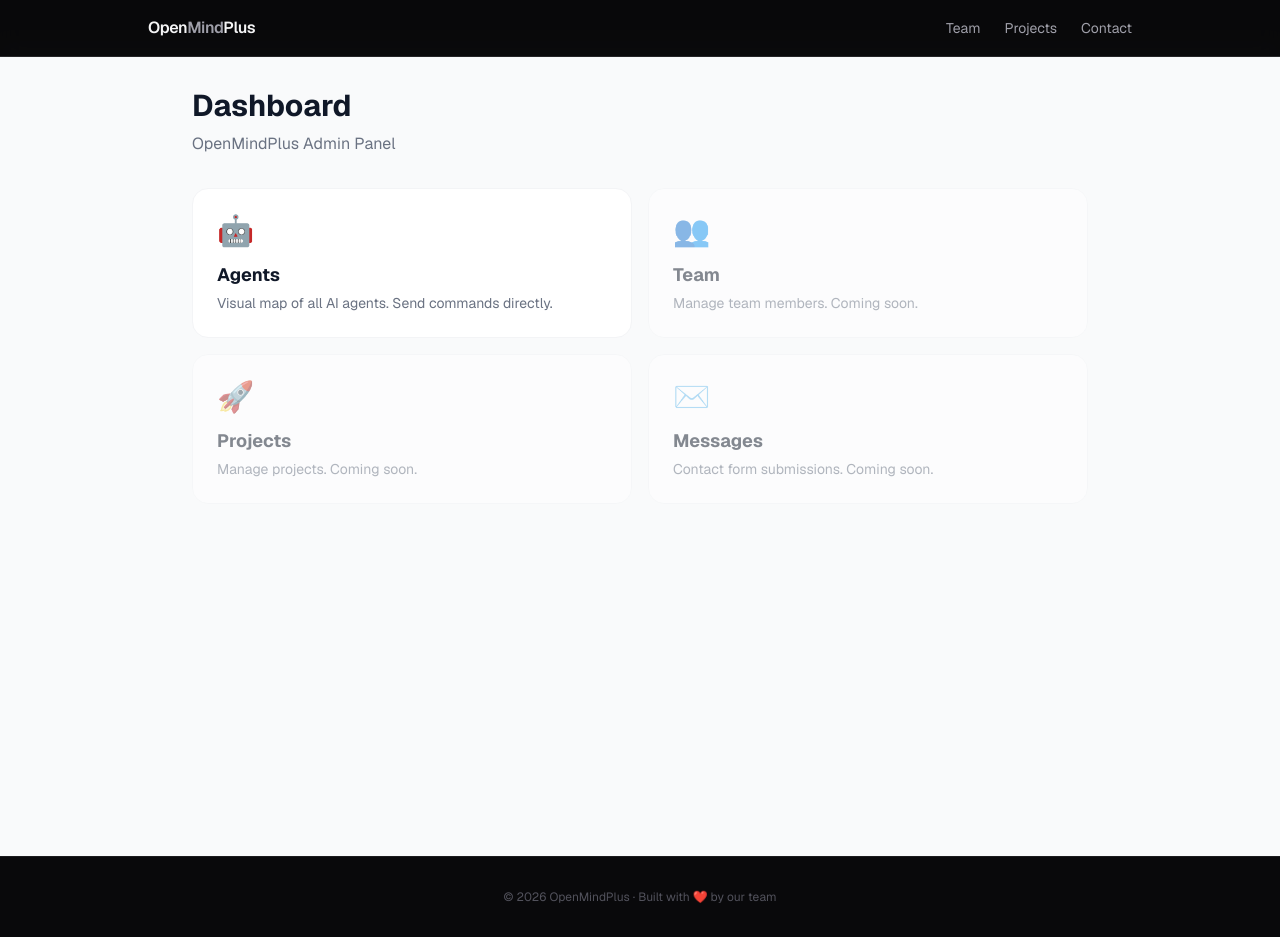
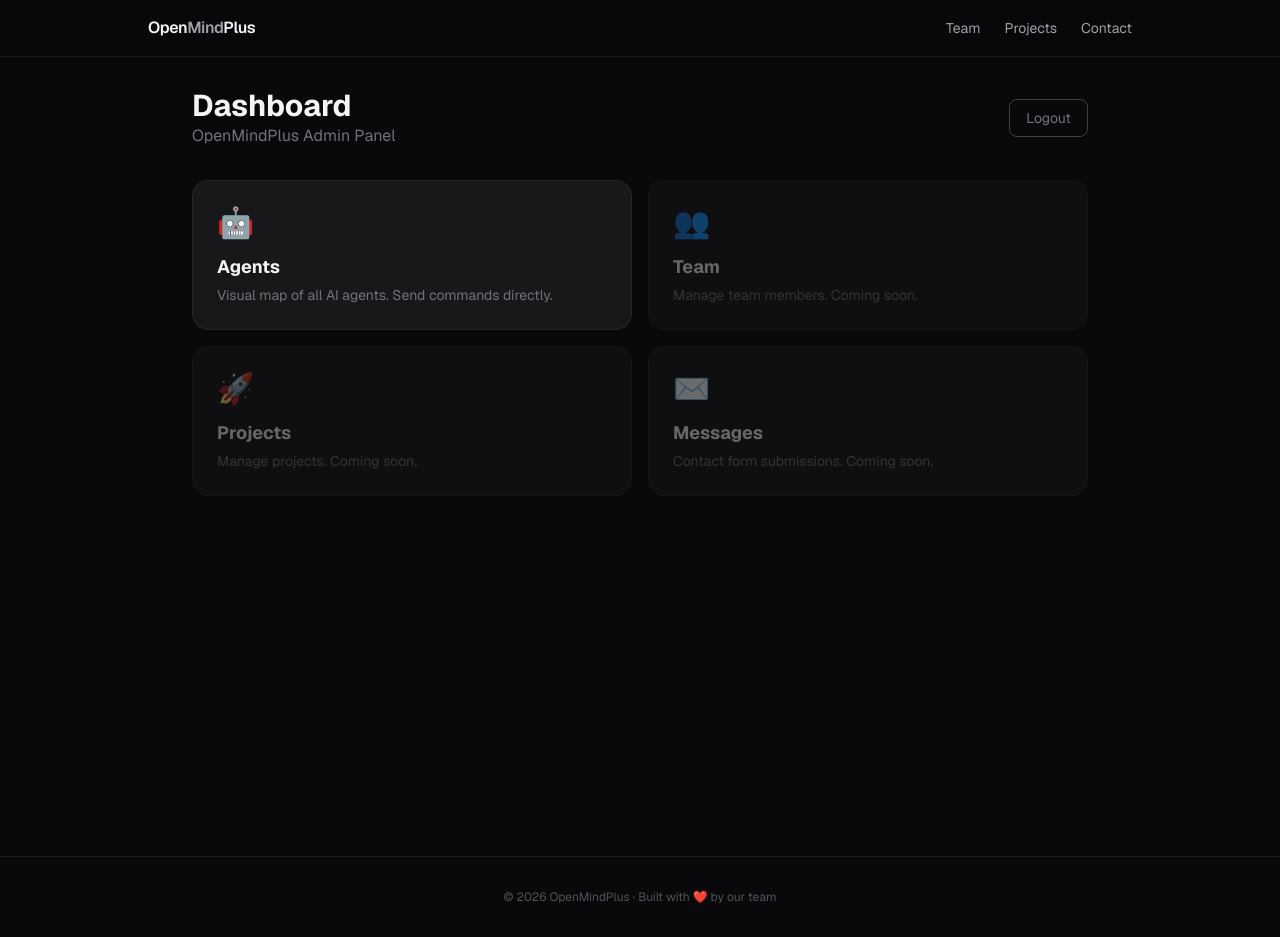
Before and after one commit to oleg-khymchenko-kh/openmindplus, a Next.js app in the folder frontend/: page /admin/dashboard in a window 1280 px wide. Built offline with nearby package versions, Linux system fonts and the light colour scheme.

Commit message:
Add logout button, fix clearCookie path, dark theme dashboard

```diff
--- a/frontend/app/admin/dashboard/page.tsx
+++ b/frontend/app/admin/dashboard/page.tsx
@@ -1,38 +1,50 @@
+'use client'
+
 import Link from 'next/link'
+
+function logout() {
+  fetch('/api/auth/logout', { method: 'POST', credentials: 'include' })
+    .then(() => { window.location.href = '/admin/login' })
+}
 
 export default function AdminDashboard() {
   return (
-    <main className="min-h-screen bg-gray-50 p-8">
+    <main className="min-h-screen bg-zinc-950 p-8">
       <div className="max-w-4xl mx-auto">
-        <h1 className="text-3xl font-bold text-gray-900 mb-2">Dashboard</h1>
-        <p className="text-gray-500 mb-8">OpenMindPlus Admin Panel</p>
+        <div className="flex items-center justify-between mb-8">
+          <div>
+            <h1 className="text-3xl font-bold text-zinc-100">Dashboard</h1>
+            <p className="text-zinc-500">OpenMindPlus Admin Panel</p>
+          </div>
+          <button onClick={logout} className="text-sm text-zinc-500 hover:text-zinc-300 border border-zinc-700 px-4 py-2 rounded-lg transition-colors">
+            Logout
+          </button>
+        </div>
 
         <div className="grid sm:grid-cols-2 gap-4">
-          <Link
-            href="/admin/agents"
-            className="bg-white border border-gray-100 rounded-2xl p-6 hover:shadow-md hover:border-blue-200 transition group"
-          >
+          <Link href="/admin/agents"
+            className="bg-zinc-900 border border-zinc-800 rounded-2xl p-6 hover:border-zinc-600 transition group">
             <div className="text-3xl mb-3">🤖</div>
-            <h2 className="font-bold text-gray-900 text-lg group-hover:text-blue-600 transition">Agents</h2>
-            <p className="text-gray-500 text-sm mt-1">Visual map of all AI agents. Send commands directly.</p>
+            <h2 className="font-bold text-zinc-100 text-lg group-hover:text-white transition">Agents</h2>
+            <p className="text-zinc-500 text-sm mt-1">Visual map of all AI agents. Send commands directly.</p>
           </Link>
 
-          <div className="bg-white border border-gray-100 rounded-2xl p-6 opacity-50">
+          <div className="bg-zinc-900 border border-zinc-800 rounded-2xl p-6 opacity-40">
             <div className="text-3xl mb-3">👥</div>
-            <h2 className="font-bold text-gray-900 text-lg">Team</h2>
-            <p className="text-gray-500 text-sm mt-1">Manage team members. Coming soon.</p>
+            <h2 className="font-bold text-zinc-100 text-lg">Team</h2>
+            <p className="text-zinc-500 text-sm mt-1">Manage team members. Coming soon.</p>
           </div>
 
-          <div className="bg-white border border-gray-100 rounded-2xl p-6 opacity-50">
+          <div className="bg-zinc-900 border border-zinc-800 rounded-2xl p-6 opacity-40">
             <div className="text-3xl mb-3">🚀</div>
-            <h2 className="font-bold text-gray-900 text-lg">Projects</h2>
-            <p className="text-gray-500 text-sm mt-1">Manage projects. Coming soon.</p>
+            <h2 className="font-bold text-zinc-100 text-lg">Projects</h2>
+            <p className="text-zinc-500 text-sm mt-1">Manage projects. Coming soon.</p>
           </div>
 
-          <div className="bg-white border border-gray-100 rounded-2xl p-6 opacity-50">
+          <div className="bg-zinc-900 border border-zinc-800 rounded-2xl p-6 opacity-40">
             <div className="text-3xl mb-3">✉️</div>
-            <h2 className="font-bold text-gray-900 text-lg">Messages</h2>
-            <p className="text-gray-500 text-sm mt-1">Contact form submissions. Coming soon.</p>
+            <h2 className="font-bold text-zinc-100 text-lg">Messages</h2>
+            <p className="text-zinc-500 text-sm mt-1">Contact form submissions. Coming soon.</p>
           </div>
         </div>
       </div>
```
Also changed, not shown: 1 other file (tests, documents, lock files or other folders).
